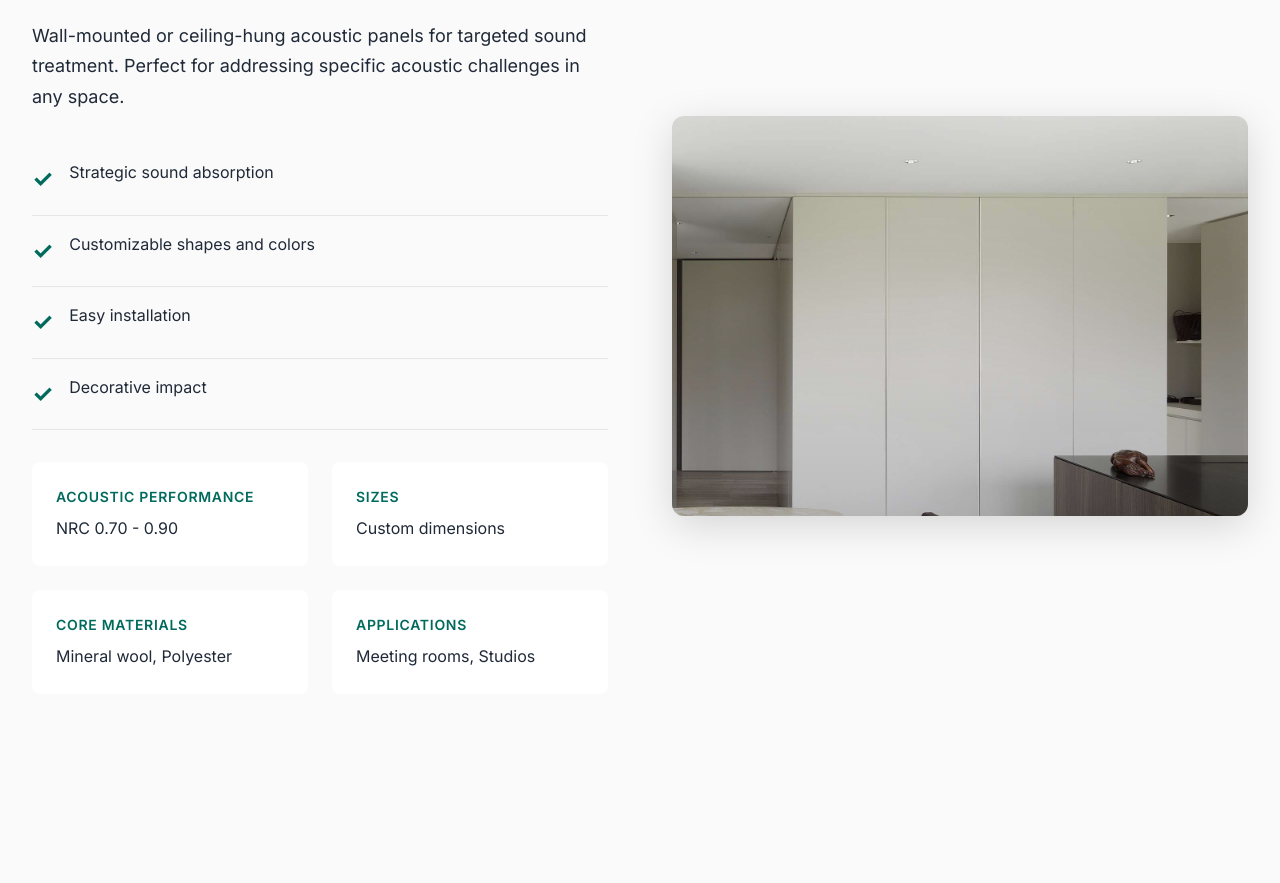
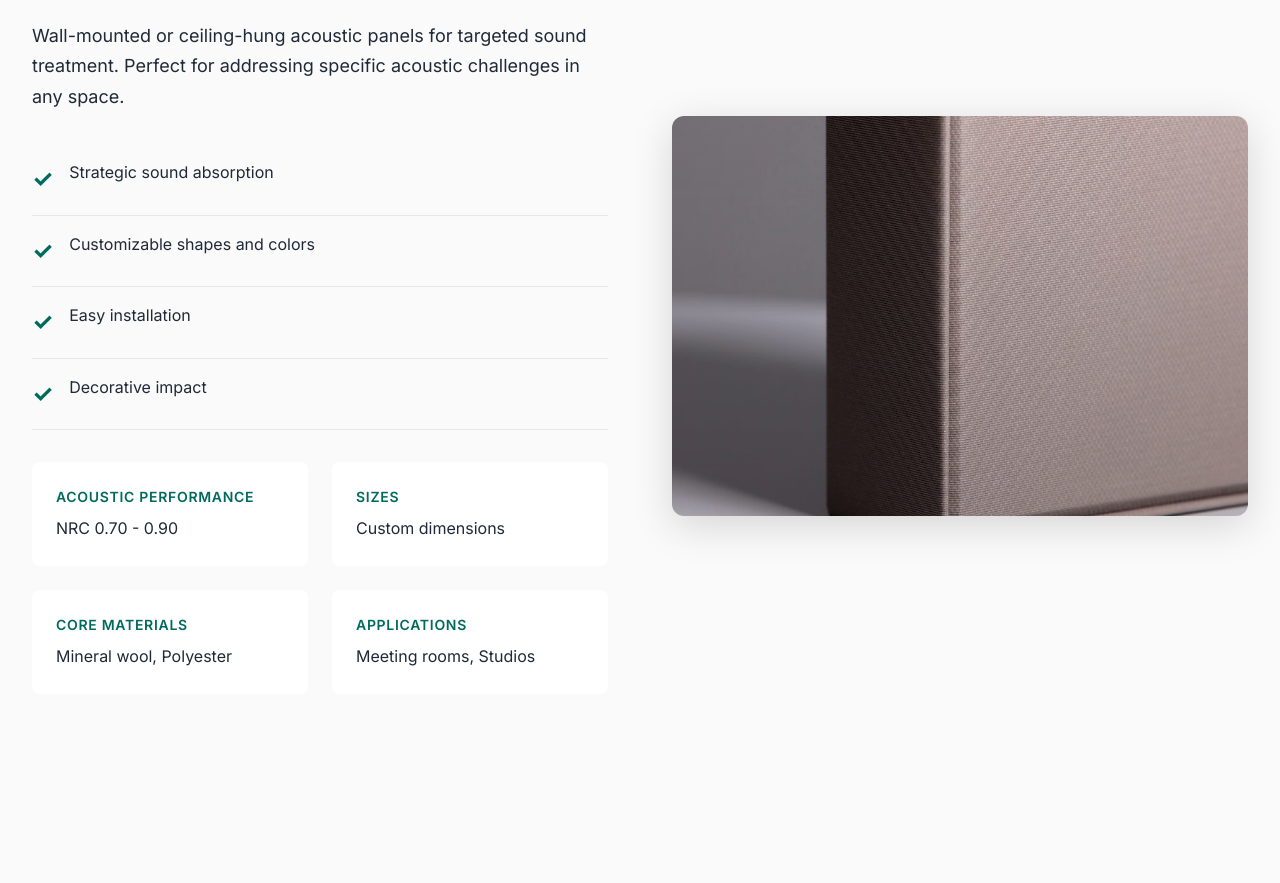
Before and after one commit to STRETCH-BE/finis.be, a website: page solutions.html in a window 1280 px wide. Shown: the part 4363-5246 px from the top of the page. Drawn offline with Linux system fonts and the light colour scheme.

Commit message:
Update solutions.html

```diff
--- a/solutions.html
+++ b/solutions.html
@@ -449,7 +449,7 @@
                         </div>
                     </div>
                 </div>
-                <div class="solution-visual" style="background-image: url('images/project-VEH-167-20.jpeg'); background-size: cover; background-position: center;">
+                <div class="solution-visual" style="background-image: url('images/Acoustic panel detail.webp'); background-size: cover; background-position: center;">
                     <div class="solution-overlay"></div>
                 </div>
             </div>
```
